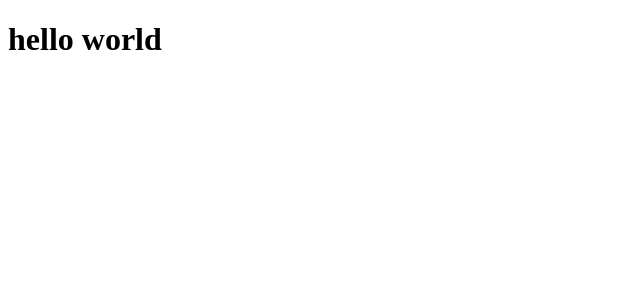
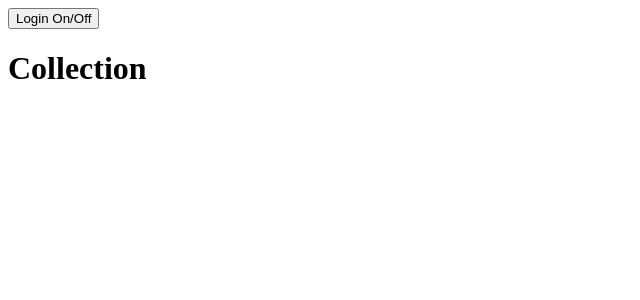
Before and after one commit to dortizp/react-poke-collection, a React (Vite) app: page / in a window 1280 px wide. Shown: the top 300 px of the page, without its empty margins (0-640 px from the left). Built offline with nearby package versions, Linux system fonts and the light colour scheme.

Commit message:
isLogin state added

```diff
--- /dev/null
+++ b/src/components/App.tsx
@@ -0,0 +1,19 @@
+import LoginPage from "./LoginPage";
+import CollectionPage from "./CollectionPage";
+import { useState } from "react";
+
+const App = () => {
+  const [isLogin, setIsLogin] = useState(true);
+  const handleLogin = () => {
+    setIsLogin((prev) => !prev);
+  }
+
+  return (
+    <div>
+      <button onClick={handleLogin}>Login On/Off</button>
+      {isLogin ? <CollectionPage /> : <LoginPage />}
+    </div>
+  );
+};
+
+export default App;
--- /dev/null
+++ b/src/components/CollectionPage.tsx
@@ -0,0 +1,5 @@
+const CollectionPage = () => {
+  return <h1>Collection</h1>;
+};
+
+export default CollectionPage;
--- /dev/null
+++ b/src/components/LoginPage.tsx
@@ -0,0 +1,9 @@
+const LoginPage = () => {
+  return (
+    <div>
+      <h1>Login</h1>
+    </div>
+  );
+};
+
+export default LoginPage;
--- a/src/main.tsx
+++ b/src/main.tsx
@@ -1,10 +1,10 @@
 // import { StrictMode } from 'react'
-import { createRoot } from 'react-dom/client'
-import './index.css'
+import { createRoot } from "react-dom/client";
+import "./index.css";
+import App from "./components/App";
 
-createRoot(document.getElementById('root')!).render(
+createRoot(document.getElementById("root")!).render(
   // <StrictMode>
-  <h1>hello world</h1>
+  <App />
   // </StrictMode>
-  ,
-)
+);
```
